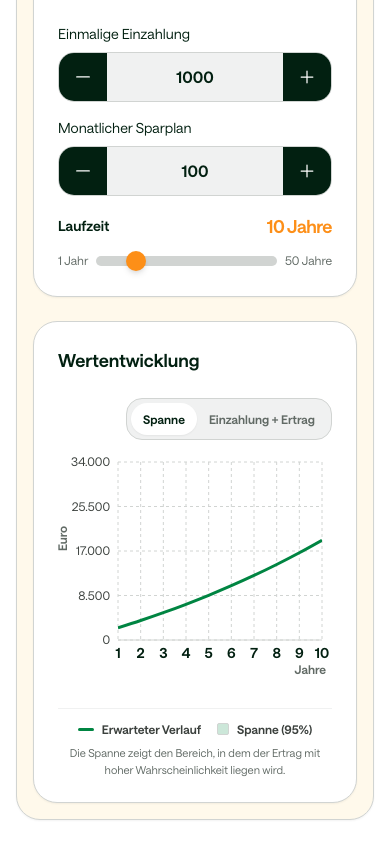
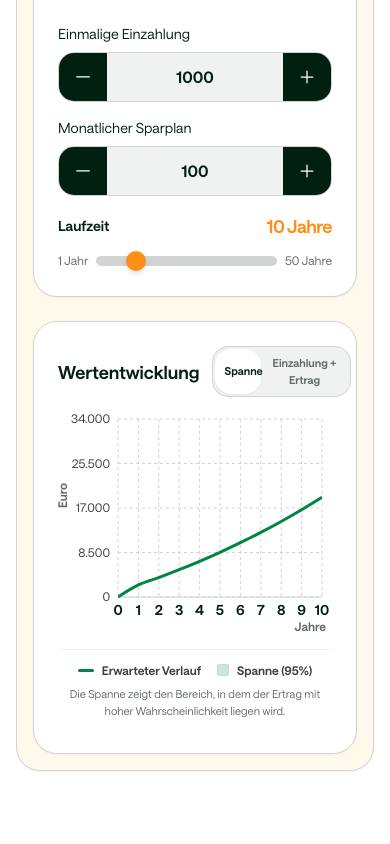
Before and after one commit to ivenkurz/kindersparplan, a Next.js app: page /SparplanRechner in a window 390 px wide. Shown: the part 633-1477 px from the top of the page. After the commit the page ends 1428 px from the top, so only its background shows below. Built offline with nearby package versions, Linux system fonts and the light colour scheme.

Commit message:
Chart: Start bei Jahr 0 + feste Card-Höhe

```diff
--- a/app/SparplanRechner/page.tsx
+++ b/app/SparplanRechner/page.tsx
@@ -72,6 +72,9 @@ export default function SparplanRechnerPage() {
         confLow: number;
         confRange: number;
       }[] = [];
+      // Chart soll bei Jahr 0 bei 0 € starten (laienfreundlicher Einstieg)
+      data.push({ jahr: 0, wert: 0, einzahlungen: 0, confLow: 0, confRange: 0 });
+
       let wert = einmalig;
       const monatlicheRendite = Math.pow(1 + rendite, 1 / 12) - 1;
       const z95 = 1.96; // übliche Konfidenz: 95%
@@ -316,13 +319,13 @@ export default function SparplanRechnerPage() {
                     />
                     <div className="h-px bg-ds-neutral-20" />
                     <div>
-                      <h2 className="text-lg font-bold text-ds-neutral-100 mb-4">Wertentwicklung</h2>
-                      <div className="flex items-center justify-end mb-3">
-                        <div className="inline-flex rounded-ds-16 border border-ds-neutral-20 bg-ds-neutral-10 p-1">
+                      <div className="flex items-center justify-between gap-3 mb-3">
+                        <h2 className="text-lg font-bold text-ds-neutral-100">Wertentwicklung</h2>
+                        <div className="inline-flex rounded-ds-16 border border-ds-neutral-20 bg-ds-neutral-10 p-0.5">
                           <button
                             type="button"
                             onClick={() => setChartView("spanne")}
-                            className={`px-3 py-2 rounded-ds-16 text-xs font-semibold min-w-[44px] ${
+                            className={`px-2.5 py-1.5 rounded-ds-16 text-[11px] font-semibold min-w-[44px] ${
                               chartView === "spanne"
                                 ? "bg-ds-neutral-0 text-ds-neutral-100 shadow-sm"
                                 : "text-ds-neutral-70 hover:text-ds-neutral-100"
@@ -333,7 +336,7 @@ export default function SparplanRechnerPage() {
                           <button
                             type="button"
                             onClick={() => setChartView("einzahlung_ertrag")}
-                            className={`px-3 py-2 rounded-ds-16 text-xs font-semibold min-w-[44px] ${
+                            className={`px-2.5 py-1.5 rounded-ds-16 text-[11px] font-semibold min-w-[44px] ${
                               chartView === "einzahlung_ertrag"
                                 ? "bg-ds-neutral-0 text-ds-neutral-100 shadow-sm"
                                 : "text-ds-neutral-70 hover:text-ds-neutral-100"
@@ -355,19 +358,19 @@ export default function SparplanRechnerPage() {
                   isInvalid ? "opacity-50 pointer-events-none" : ""
                 }`}
               >
-                <h2 className="text-lg font-bold text-ds-neutral-100 mb-6">Wertentwicklung</h2>
                 {isInvalid ? (
                   <p className="text-ds-neutral-70 text-sm">
                     Chart wird angezeigt, sobald die Eingaben gültig sind.
                   </p>
                 ) : (
                   <>
-                    <div className="flex items-center justify-end mb-3">
-                      <div className="inline-flex rounded-ds-16 border border-ds-neutral-20 bg-ds-neutral-10 p-1">
+                    <div className="flex items-center justify-between gap-3 mb-3">
+                      <h2 className="text-lg font-bold text-ds-neutral-100">Wertentwicklung</h2>
+                      <div className="inline-flex rounded-ds-16 border border-ds-neutral-20 bg-ds-neutral-10 p-0.5">
                         <button
                           type="button"
                           onClick={() => setChartView("spanne")}
-                          className={`px-3 py-2 rounded-ds-16 text-xs font-semibold min-w-[44px] ${
+                          className={`px-2.5 py-1.5 rounded-ds-16 text-[11px] font-semibold min-w-[44px] ${
                             chartView === "spanne"
                               ? "bg-ds-neutral-0 text-ds-neutral-100 shadow-sm"
                               : "text-ds-neutral-70 hover:text-ds-neutral-100"
@@ -378,7 +381,7 @@ export default function SparplanRechnerPage() {
                         <button
                           type="button"
                           onClick={() => setChartView("einzahlung_ertrag")}
-                          className={`px-3 py-2 rounded-ds-16 text-xs font-semibold min-w-[44px] ${
+                          className={`px-2.5 py-1.5 rounded-ds-16 text-[11px] font-semibold min-w-[44px] ${
                             chartView === "einzahlung_ertrag"
                               ? "bg-ds-neutral-0 text-ds-neutral-100 shadow-sm"
                               : "text-ds-neutral-70 hover:text-ds-neutral-100"
--- a/components/ValueChart.tsx
+++ b/components/ValueChart.tsx
@@ -89,8 +89,9 @@ export default function ValueChart({ data, view = "spanne" }: ValueChartProps) {
   });
 
   return (
-    <div className="w-full">
-      <div className="h-[240px] sm:h-[260px] md:h-[240px] lg:h-[260px]">
+    <div className="w-full flex flex-col h-[320px] sm:h-[336px] md:h-[320px] lg:h-[340px]">
+      {/* Chart: feste Höhe, unabhängig von Legende/Hinweis */}
+      <div className="flex-none h-[240px] sm:h-[260px] md:h-[240px] lg:h-[260px]">
         <ResponsiveContainer width="100%" height="100%">
           <AreaChart
             data={chartData}
@@ -213,8 +214,8 @@ export default function ValueChart({ data, view = "spanne" }: ValueChartProps) {
         </ResponsiveContainer>
       </div>
 
-      {/* Legende + Erklärung – innerhalb der Chart-Card, immer sichtbar */}
-      <div className="mt-4 pt-3 border-t border-ds-neutral-10">
+      {/* Legende + Erklärung: fester Block, damit Card-Höhe konstant bleibt */}
+      <div className="flex-none h-[80px] sm:h-[76px] pt-3 border-t border-ds-neutral-10 overflow-hidden">
         {view === "spanne" ? (
           <>
             <div className="flex flex-wrap items-center justify-center gap-4 text-xs font-semibold text-ds-neutral-90">
@@ -227,11 +228,12 @@ export default function ValueChart({ data, view = "spanne" }: ValueChartProps) {
                 Spanne (95%)
               </div>
             </div>
-            <p className="mt-2 text-[11px] text-ds-neutral-70 text-center max-w-md mx-auto">
+            <p className="mt-2 text-[11px] text-ds-neutral-70 text-center max-w-md mx-auto overflow-hidden [display:-webkit-box] [-webkit-line-clamp:2] [-webkit-box-orient:vertical]">
               Die Spanne zeigt den Bereich, in dem der Ertrag mit hoher Wahrscheinlichkeit liegen wird.
             </p>
           </>
         ) : (
+          <>
             <div className="flex flex-wrap items-center justify-center gap-4 text-xs font-semibold text-ds-neutral-90">
               <div className="flex items-center gap-2">
                 <span className="w-3 h-3 rounded-sm bg-[#616a65]/25 border border-ds-neutral-20" />
@@ -242,6 +244,11 @@ export default function ValueChart({ data, view = "spanne" }: ValueChartProps) {
                 Ertrag
               </div>
             </div>
+            {/* Platzhalter, damit die Card-Höhe gleich bleibt */}
+            <p className="mt-2 text-[11px] text-ds-neutral-70 text-center max-w-md mx-auto opacity-0">
+              Platzhalter
+            </p>
+          </>
         )}
       </div>
     </div>
```
Lines whose indentation alone changed are shown as unchanged.
